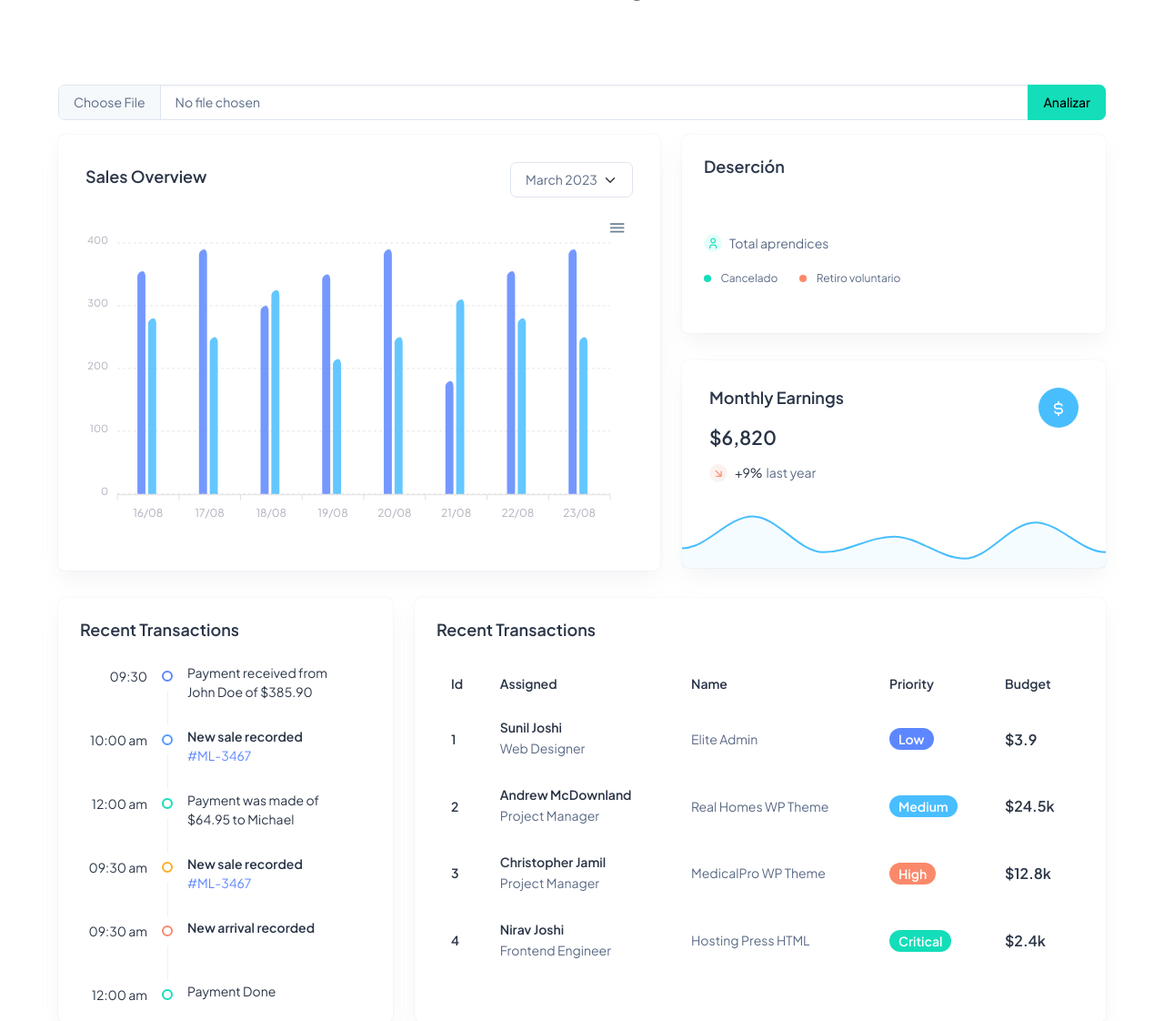
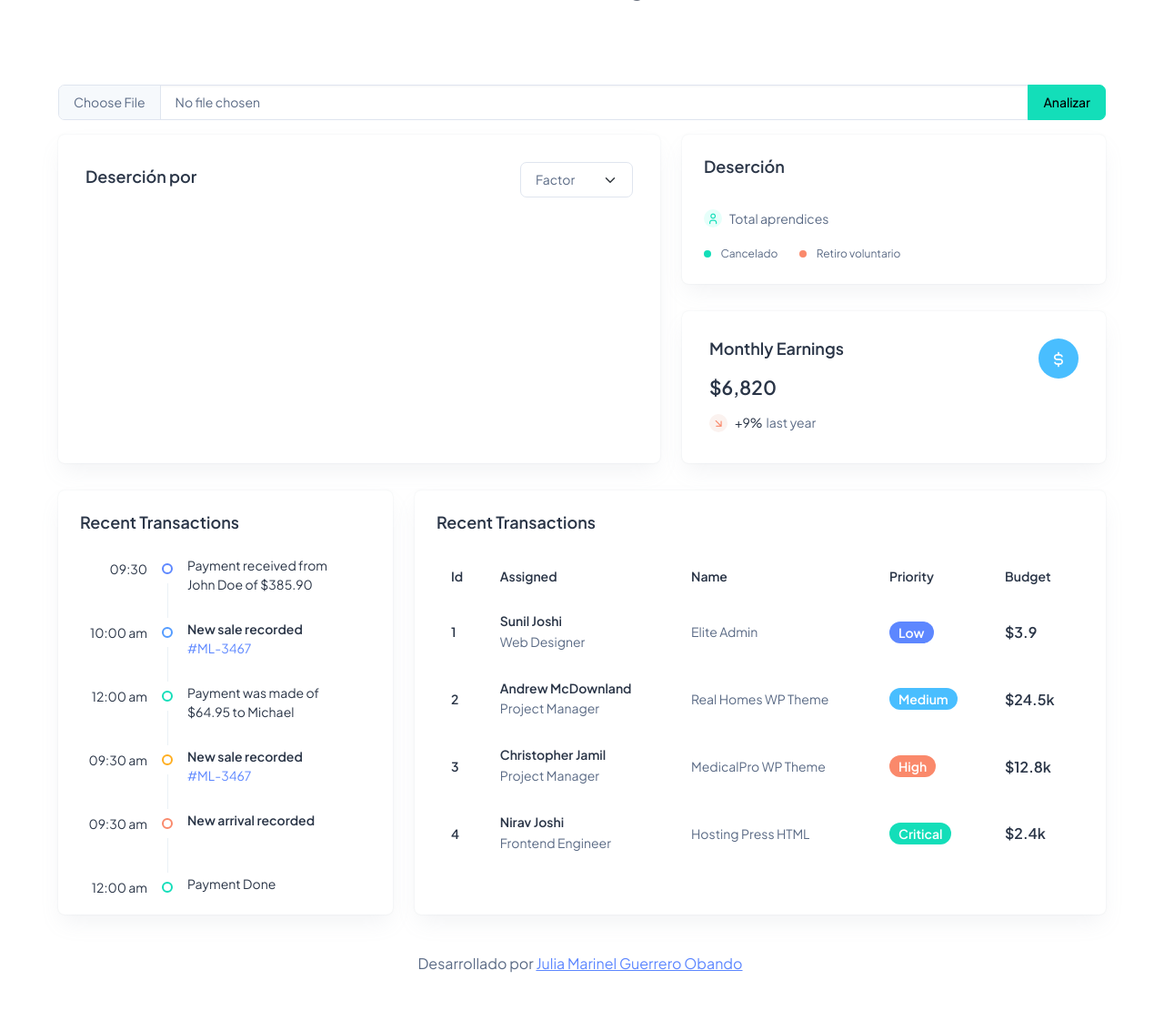
Before and after one commit to sarboleda72/web-analisis-de-datos-django, a Django app: page / in a window 1280 px wide. Shown: the part 42-1164 px from the top of the page at 91% size. After the commit the page ends 1111 px from the top, so only its background shows below. Run offline with Django 5.2, Linux system fonts and the light colour scheme; some libraries are stand-ins or nearby versions.

Commit message:
Se ha solucionado bug de cambios de graficos

```diff
--- a/webapp/static/assets/js/dashboard.js
+++ b/webapp/static/assets/js/dashboard.js
@@ -1,13 +1,49 @@
+
 $(function () {
 
 
   // =====================================
   // Profit
   // =====================================
+
+  var select = document.getElementById('razones');
+  var chartDiv=document.getElementById('chart');
+
+  // Agregar un listener para el evento de cambio
+  select.addEventListener('change', function () {
+    // Obtener el valor seleccionado
+    var valorSeleccionado = select.value;
+
+    if (valorSeleccionado == 1) {
+      chartDiv.innerHTML="";
+
+      graficoBarras('factor', [["Dificultades","económicas"], ["Problemas personales/","familiares"], ["Falta de interés en el"," programa de formación"], ["Falta de apoyo","académico"], ["Oportunidades laborales","externas"]]);
+    }
+    if (valorSeleccionado == 2) {
+      chartDiv.innerHTML="";
+      graficoBarras('edad', ["Mayor de edad", "Menor de edad"]);
+    }
+    if(valorSeleccionado==3){
+      chartDiv.innerHTML="";
+      graficoBarrasColores();
+    }
+    if(valorSeleccionado==4){
+      chartDiv.innerHTML="";
+      chartDiv.removeAttribute("style");
+    }
+  });
+
+  // Llamar a la función para cargar el gráfico al inicio
+  graficoBarras('factor', [["Dificultades","económicas"], ["Problemas personales/","familiares"], ["Falta de interés en el"," programa de formación"], ["Falta de apoyo","académico"], ["Oportunidades laborales","externas"]]);
+
+
+  function graficoBarras(nombreOpcion, categorias) {
+    var vector = JSON.parse(document.getElementById(nombreOpcion).getAttribute('data-vector'));
+
     var chart = {
       series: [
-      { name: "Earnings this month:", data: [355, 390, 300, 350, 390, 180, 355, 390] },
-      { name: "Expense this month:", data: [280, 250, 325, 215, 250, 310, 280, 250] },
+        { name: "", data: vector },
+        //{ name: "Expense this month:", data: [280, 250, 325, 215, 250, 310, 280, 250] },
       ],
 
       chart: {
@@ -57,7 +93,7 @@ $(function () {
 
       xaxis: {
         type: "category",
-      categories: ["16/08", "17/08", "18/08", "19/08", "20/08", "21/08", "22/08", "23/08"],
+        categories: categorias,
         labels: {
           style: { cssClass: "grey--text lighten-2--text fill-color" },
         },
@@ -67,7 +103,7 @@ $(function () {
       yaxis: {
         show: true,
         min: 0,
-      max: 400,
+        max: Math.ceil(Math.max(...vector) / 10) * 10,
         tickAmount: 4,
         labels: {
           style: {
@@ -103,7 +139,64 @@ $(function () {
 
     var chart = new ApexCharts(document.querySelector("#chart"), chart);
     chart.render();
+  }
 
+  //=======================================
+  //Grafico barras de colores
+  //======================================
+
+  function graficoBarrasColores(){
+    var colors = ['#FF5733', '#33FF57', '#3357FF', '#FF33F6', '#F6FF33', '#33F6FF', '#A633FF', '#FF33A6'];
+
+    var options = {
+      series: [{
+      data: [21, 22, 10, 28, 16, 21, 13, 30]
+    }],
+      chart: {
+      height: 345,
+      type: 'bar',
+      events: {
+        click: function(chart, w, e) {
+          // console.log(chart, w, e)
+        }
+      }
+    },
+    colors: colors,
+    plotOptions: {
+      bar: {
+        columnWidth: '45%',
+        distributed: true,
+      }
+    },
+    dataLabels: {
+      enabled: false
+    },
+    legend: {
+      show: false
+    },
+    xaxis: {
+      categories: [
+        ['John', 'Doe'],
+        ['Joe', 'Smith'],
+        ['Jake', 'Williams'],
+        'Amber',
+        ['Peter', 'Brown'],
+        ['Mary', 'Evans'],
+        ['David', 'Wilson'],
+        ['Lily', 'Roberts'],
+      ],
+      labels: {
+        style: {
+          colors: colors,
+          fontSize: '12px'
+        }
+      }
+    }
+    };
+
+    var chart = new ApexCharts(document.querySelector("#chart"), options);
+    chart.render();
+  }
 
   // =====================================
   // Breakup
@@ -156,8 +249,8 @@ $(function () {
     },
   };
 
-  var chart = new ApexCharts(document.querySelector("#breakup"), breakup);
-  chart.render();
+  var breakup = new ApexCharts(document.querySelector("#breakup"), breakup);
+  breakup.render();
 
 
 
--- a/webapp/templates/index.html
+++ b/webapp/templates/index.html
@@ -41,12 +41,12 @@
                   <div
                     class="d-sm-flex d-block align-items-center justify-content-between mb-9">
                     <div class="mb-3 mb-sm-0">
-                      <h5 class="card-title fw-semibold">Sales Overview</h5>
+                      <h5 class="card-title fw-semibold">Deserción por</h5>
                     </div>
                     <div>
-                      <select class="form-select">
-                        <option value="1">March 2023</option>
-                        <option value="2">April 2023</option>
+                      <select class="form-select" id="razones">
+                        <option value="1" id="factor" data-vector="{{factor}}">Factor</option>
+                        <option value="2" id="edad" data-vector="{{edad}}">Edad</option>
                         <option value="3">May 2023</option>
                         <option value="4">June 2023</option>
                       </select>
--- a/webapp/views.py
+++ b/webapp/views.py
@@ -19,6 +19,39 @@ def calculoDesercion(estadoAprendiz):
     porcentajeDesercion= str(round(porcentajeDesercion,2))+'%'
     return {'desertados':porcentajeDesercion,'total':len(estadoAprendiz),'cancelado':cancelado,'retirado':retiroVoluntario}
 
+def calculoFactor(factorAprendiz,estadoAprendiz):
+    problemasPersonales=0
+    dificultadesEconomicas=0
+    faltaDeInteres=0
+    faltaApoyoEconomico=0
+    oportunidadesLaborales=0
+
+    for factor,estado in zip(factorAprendiz,estadoAprendiz):
+        if estado=='Cancelado' or estado=='Retiro voluntario':
+            if factor== 'Problemas personales / familiares':
+                problemasPersonales+=1
+            elif factor == 'Dificultades económicas' :
+                dificultadesEconomicas += 1
+            elif factor == 'Falta de interés en el programa de formación':
+                faltaDeInteres += 1
+            elif factor == 'Falta de apoyo académico':
+                faltaApoyoEconomico += 1
+            elif factor == 'Oportunidades laborales externas':
+                oportunidadesLaborales+=1
+
+    return [dificultadesEconomicas,problemasPersonales,faltaDeInteres,faltaApoyoEconomico,oportunidadesLaborales]
+
+def calculoEdad(tipoDocumento,estadoAprendiz):
+    mayorEdad=0
+    menorEdad=0
+    for tipoDocumento,estado in zip(tipoDocumento,estadoAprendiz):
+        if estado=='Cancelado' or estado=='Retiro voluntario':
+            if tipoDocumento== 'CC' or tipoDocumento== 'CE' or tipoDocumento== 'PPT' :
+                mayorEdad+=1
+            elif tipoDocumento == 'TI':
+                menorEdad += 1
+    return [mayorEdad,menorEdad]
+
 def index(request):
     if request.method == 'POST' and request.FILES['excel']:
         excel = request.FILES['excel']
@@ -28,12 +61,19 @@ def index(request):
         filename= fs.save('db.xlsx', excel)  # Guarda el archivo en la carpeta de media
         uploaded_file_url=fs.url(filename)   # Genera una URL para acceder al archivo guardado
         ruta_archivo = os.path.join(settings.MEDIA_ROOT, filename)#captura ruta interna
+
         #captura pandas
         df = pd.read_excel(ruta_archivo)
+
+        #Llamado de funciones que calculan las metricas
         desercion=calculoDesercion(df['ESTADO_APRENDIZ'])
+        factor=calculoFactor(df['FACTORES'],df['ESTADO_APRENDIZ'])
+        edad=calculoEdad(df['TIPO_DOCUMENTO'],df['ESTADO_APRENDIZ'])
 
         mensaje={
-            'desercion':desercion
+            'desercion':desercion,
+            'factor':factor,
+            'edad':edad
         }
         return render(request, 'index.html',mensaje)
 
```
Lines whose indentation alone changed are shown as unchanged.
